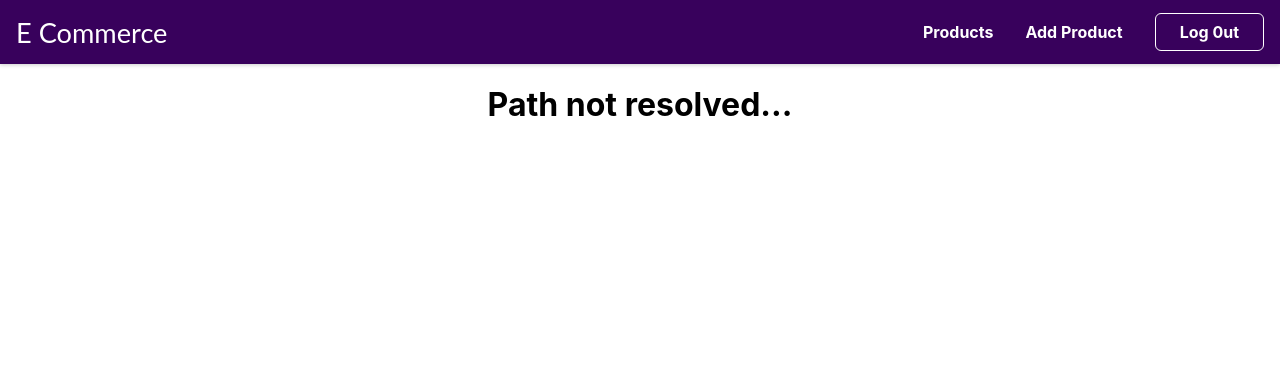
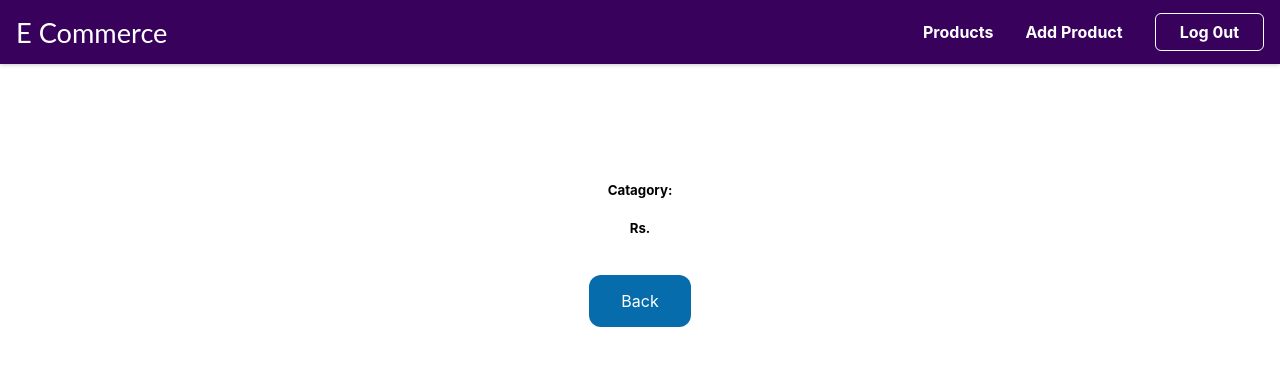
Before and after one commit to Mamuni98/Product_Assignment, a React (Create React App) app: page /product/1 in a window 1280 px wide. Shown: the top 366 px of the page. Built offline with nearby package versions, Linux system fonts and the light colour scheme; no server answers; sample sign-in values are in the browser's storage.

Commit message:
productDetail_page

```diff
--- a/src/App.js
+++ b/src/App.js
@@ -8,12 +8,15 @@ import { productActions } from "./store/products";
 import { Routes, Route, Navigate } from "react-router-dom";
 import ProductForm from "./AddProduct/ProductForm";
 import ProductList from "./Product/ProductList";
+import ProductDetail from "./Product/ProductDetail";
 import Navbar from "./Navbar/Navbar";
 import { useSelector, useDispatch } from "react-redux";
+
 function App() {
   const IsLoggedIn = useSelector((state) => state.auth.IsLoggedIn);
   const dispatch = useDispatch();
 
+  //products for all users
   useEffect(() => {
     const getData = async () => {
       try {
@@ -29,6 +32,7 @@ function App() {
     getData();
   }, []);
 
+  //get all user specific data
   useEffect(() => {
     const useremail = localStorage.getItem("email");
     if (useremail) {
@@ -39,7 +43,6 @@ function App() {
           const response = await axios.get(
             `https://productsassignment-default-rtdb.firebaseio.com/${user}.json`
           );
-          console.log(response.data);
           if(response.data){
             dispatch(productActions.saveFinalList(response.data.userProducts));
           }
@@ -66,6 +69,12 @@ function App() {
           }
         />
         <Route
+          path="/product/:id"
+          element={
+            IsLoggedIn ? <ProductDetail /> : <Navigate replace to="/logIn" />
+          }
+        />
+        <Route
           path="/addProduct"
           element={
             IsLoggedIn ? <ProductForm /> : <Navigate replace to="/logIn" />
--- a/src/Product/Product.js
+++ b/src/Product/Product.js
@@ -1,9 +1,9 @@
 import classes from "./Product.module.css";
 import { productActions } from "../store/products";
 import { useDispatch } from "react-redux";
-import { useNavigate } from "react-router-dom";
+import { useNavigate, Link } from "react-router-dom";
 
-const Product = ({ id, title, price }) => {
+const Product = ({ id, title, price, catagory, description }) => {
   const navigate = useNavigate();
   const dispatch = useDispatch();
   const deleteProductHandler = () => {
@@ -13,8 +13,12 @@ const Product = ({ id, title, price }) => {
     dispatch(productActions.editProduct(id));
     navigate("/addProduct");
   };
+  const productDetailHandler = ()=>{
+    dispatch(productActions.addProductDetail({id:id, title:title, price:price, catagory:catagory, description:description}))
+  }
   return (
-    <li className={classes.list}>
+    <Link to={`/product/${id}`} style={{textDecoration:"none"}}>
+    <li className={classes.list} onClick={productDetailHandler}>
       <div className={classes.listcontent}>
         <h3>{title}</h3>
         <h4>Rs. {price}</h4>
@@ -25,6 +29,7 @@ const Product = ({ id, title, price }) => {
         <button onClick={deleteProductHandler}>Delete</button>
       </div>
     </li>
+    </Link>
   );
 };
 
--- /dev/null
+++ b/src/Product/ProductDetail.js
@@ -0,0 +1,22 @@
+import classes from "./ProductDetail.module.css";
+import { useSelector } from "react-redux";
+import { useNavigate } from "react-router-dom";
+const NoteRead = () => {
+  const readDetail = useSelector((state) => state.products.readDetail);
+  const history = useNavigate();
+  const stopReading = () => {
+    history('/product');
+  }
+  return (
+    <div className={classes.read}>
+      <h1>{readDetail.title}</h1>
+      <p>{readDetail.description}</p>
+      <div>
+        <h5>Catagory: {readDetail.catagory}</h5>
+        <h5>Rs. {readDetail.price}</h5>
+      </div>
+      <button onClick={stopReading}>Back</button>
+    </div>
+  );
+};
+export default NoteRead;
--- /dev/null
+++ b/src/Product/ProductDetail.module.css
@@ -0,0 +1,30 @@
+.read {
+    margin: 2rem auto;
+    text-align: center;
+  }
+  .read h1 {
+    color: rgb(4, 83, 132);
+  }
+
+  .read p {
+    display: block;
+    padding: 2rem;
+    font-size: 18px;
+    line-height: 200%;
+  }
+
+  .read button {
+    font: inherit;
+    cursor: pointer;
+    padding: 1rem 2rem;
+    border: rgb(6, 108, 172);
+    background-color: rgb(6, 108, 172);
+    color: white;
+    border-radius: 12px;
+    margin: 1rem;
+  }
+  .read button:hover,
+  .read button:active {
+    border: rgb(4, 78, 123);
+    background-color: rgb(4, 78, 123);
+  }
--- a/src/Product/ProductList.js
+++ b/src/Product/ProductList.js
@@ -71,6 +71,8 @@ const ProductList = () => {
               id={product.id}
               title={product.title}
               price={product.price}
+              catagory={product.catagory}
+              description={product.description}
             />
           );
         })}
--- a/src/store/central-store.js
+++ b/src/store/central-store.js
@@ -6,7 +6,6 @@ const store = configureStore({
   reducer: {
     auth: AuthReducer,
     products:ProductReducer,
-
   },
 });
 
--- a/src/store/products.js
+++ b/src/store/products.js
@@ -3,6 +3,7 @@ const productsInitialState = {
   change: false,
   allProducts: [],
   editData: {},
+  readDetail: {},
   sort: true,
   searchLetter: "",
 };
@@ -38,6 +39,10 @@ const productSlice = createSlice({
       const editDetail = state.allProducts[existingItemIndex];
       state.editData = editDetail;
       state.change = true;
+    },
+    addProductDetail(state, action) {
+      state.readDetail = action.payload;
+      state.change = false;
     },
     saveFinalList(state, action) {
       state.allProducts = action.payload;
```
